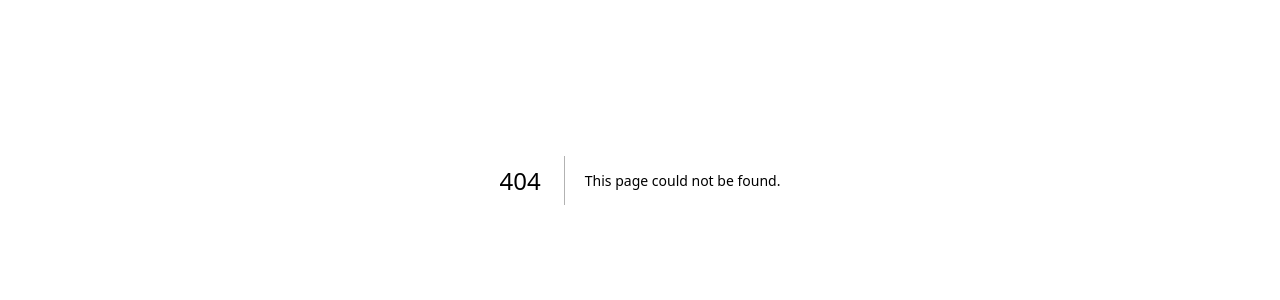
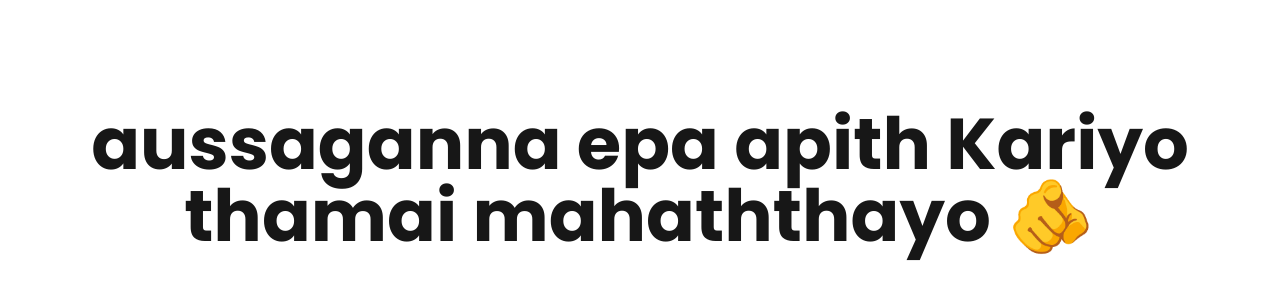
Before and after one commit to dasunthamsh/Dasun, a Next.js app: page /temp in a window 1280 px wide. Before the commit this address had no page. Shown: the part 220-520 px from the top of the page. Built offline with nearby package versions, Linux system fonts and the light colour scheme.

Commit message:
content updated

```diff
--- /dev/null
+++ b/src/app/temp/page.jsx
@@ -0,0 +1,9 @@
+export default function Temp() {
+  return (
+    <div className="flex min-h-screen items-center justify-center">
+      <h1 className="text-center text-7xl font-bold">
+        aussaganna epa apith Kariyo thamai mahaththayo 🫵
+      </h1>
+    </div>
+  );
+}
```
